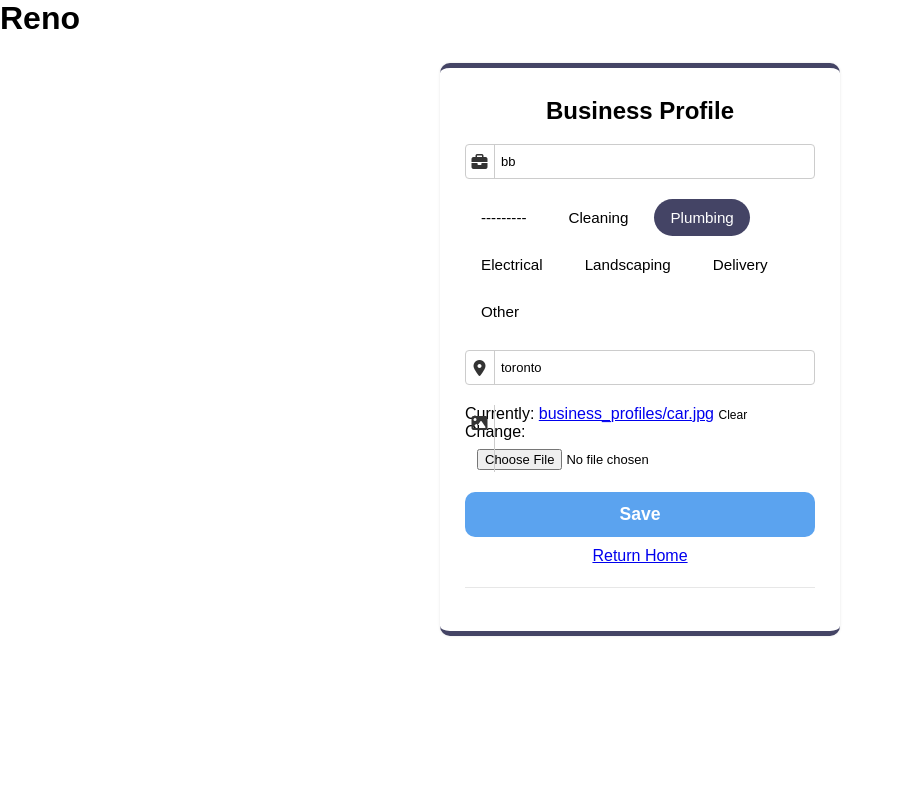
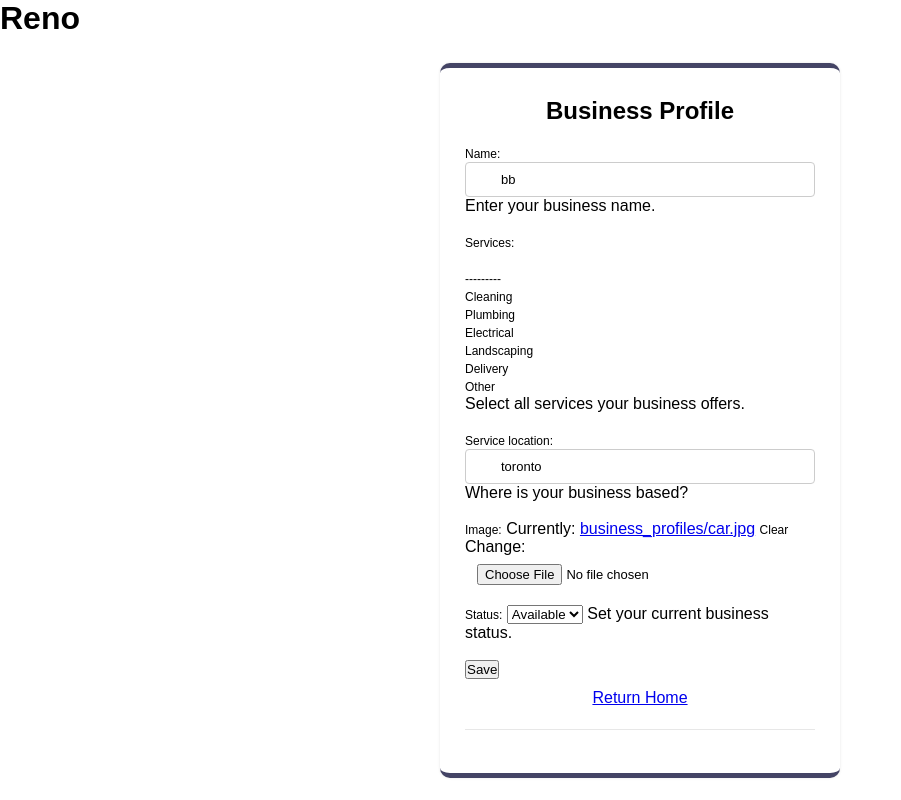
Before and after one commit to bhavyap1010/reno, a Django app: page /business-profile/ in a window 1280 px wide. Shown: the whole page, without its empty margins (0-901 px from the left). Run offline with Django 5.2, Linux system fonts and the light colour scheme; a user stored in the database is signed in; data comes from the database, SQL or seed files in the repository.

Commit message:
Status Update for businesses

```diff
--- a/client/forms.py
+++ b/client/forms.py
@@ -68,7 +68,7 @@
 class BusinessForm(forms.ModelForm):
     class Meta:
         model = BusinessProfile
-        fields = ['name', 'services', 'service_location', 'image']  # <-- Add 'image'
+        fields = ['name', 'services', 'service_location', 'image', 'status']
         widgets = {
             'name': forms.TextInput(attrs={'class': 'form-control', 'placeholder': 'Business Name'}),
             'services': forms.CheckboxSelectMultiple(),
--- a/client/models.py
+++ b/client/models.py
@@ -37,6 +37,16 @@
     )
     service_location = models.CharField(max_length=255, help_text="Where is your business based?")
     image = models.ImageField(upload_to='business_profiles/', blank=True, null=True)
+    STATUS_CHOICES = [
+        ('available', 'Available'),
+        ('busy', 'Busy'),
+    ]
+    status = models.CharField(
+        max_length=10,
+        choices=STATUS_CHOICES,
+        default='available',
+        help_text="Set your current business status."
+    )
 
     def __str__(self):
         return self.name
--- a/client/templates/client/business_form.html
+++ b/client/templates/client/business_form.html
@@ -18,40 +18,8 @@
 
     <form method="post" enctype="multipart/form-data">
       {% csrf_token %}
-
-      <div class="input_field">
-        <span><i class="fas fa-briefcase"></i></span>
-        {{ form.name }}
-      </div>
-
-      <div class="bubble_field">
-        <div class="bubble-group">
-          {% for checkbox in form.services %}
-            {{ checkbox.tag }}
-            <label for="{{ checkbox.id_for_label }}">{{ checkbox.choice_label }}</label>
-          {% endfor %}
-        </div>
-
-        {% if form.services.errors %}
-          <div class="form_error">
-            {% for error in form.services.errors %}
-              <p>{{ error }}</p>
-            {% endfor %}
-          </div>
-        {% endif %}
-      </div>
-
-      <div class="input_field">
-        <span><i class="fas fa-location-dot"></i></span>
-        {{ form.service_location }}
-      </div>
-
-      <div class="input_field">
-        <span><i class="fas fa-image"></i></span>
-        {{ form.image }}
-      </div>
-
-      <input type="submit" value="Save">
+      {{ form.as_p }}
+      <button type="submit">Save</button>
     </form>
     <div class="link_container" style="text-align:center; margin-top:10px;">
       <a href="{% url 'home' %}" class="register-button">Return Home</a>
```
Also changed, not shown: client/templates/client/business_detail.html (+8 -0 lines), client/templates/client/home.html (+8 -0 lines), client/tests.py (+25 -0 lines), client/migrations/0005_businessprofile_status.py (added).
